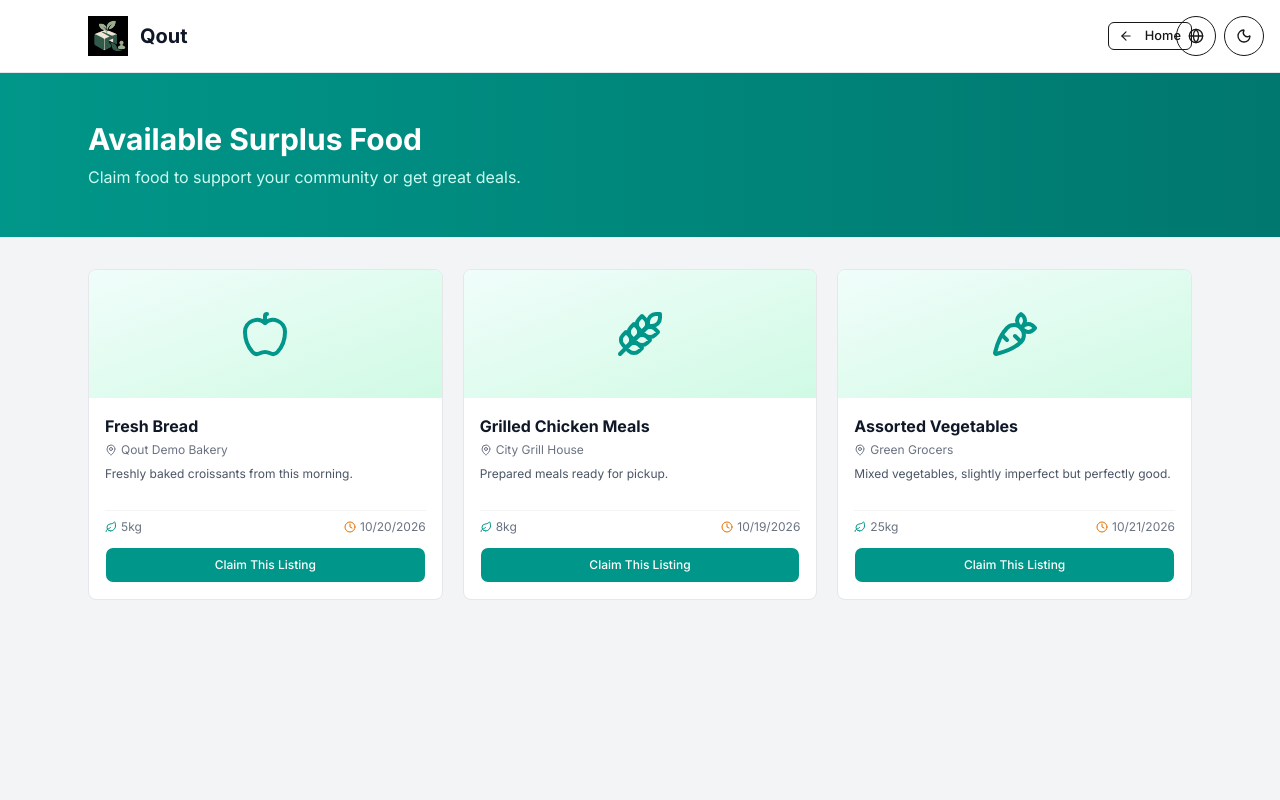
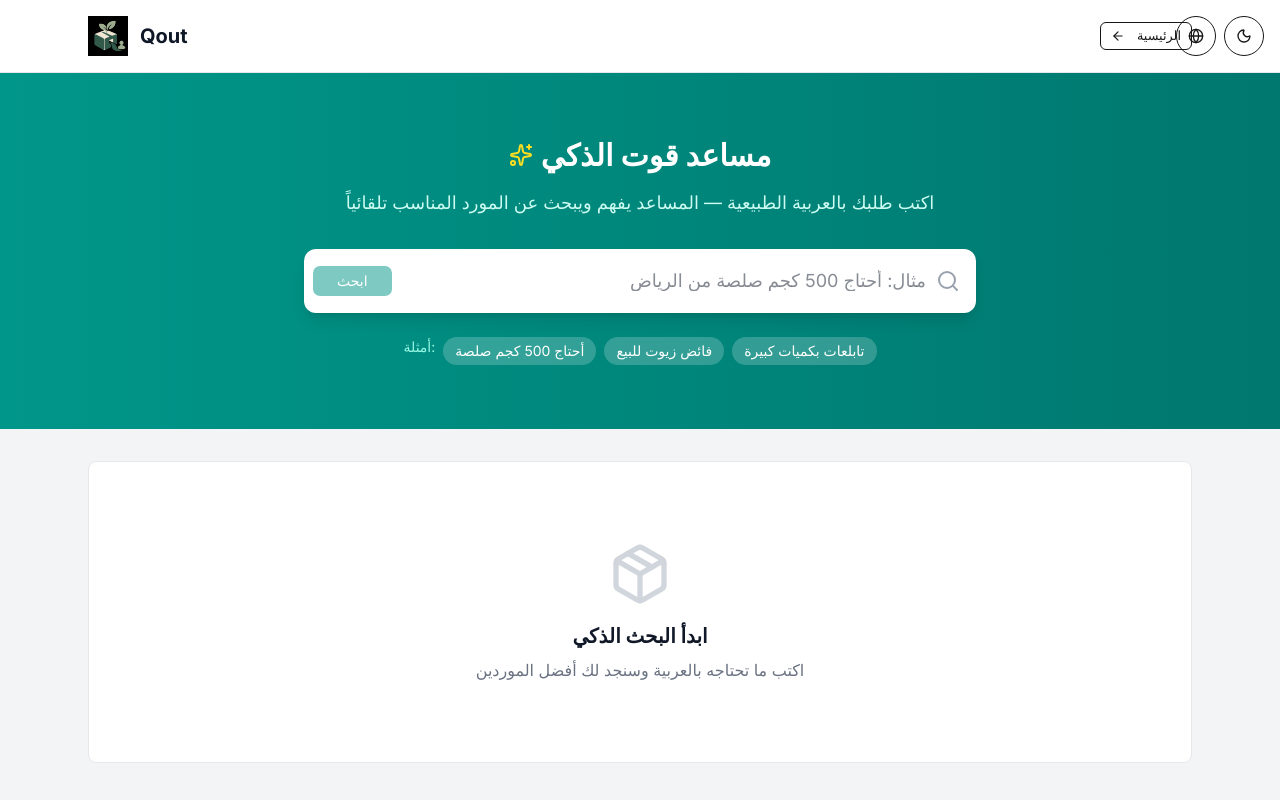
Before and after one commit to althubaitilayan-collab/qoutlog-v2, a Next.js app: page /marketplace in a window 1280 px wide. Built offline with nearby package versions, Linux system fonts and the light colour scheme.

Commit message:
Add AI-powered Arabic search and matching system

```diff
--- /dev/null
+++ b/app/api/ai-match/route.ts
@@ -0,0 +1,98 @@
+import { NextResponse } from "next/server";
+
+// Mock database of available surplus (in production, this comes from Supabase/Neon)
+const availableListings = [
+  {
+    id: "1",
+    title: "صلصة ناكيبا",
+    businessName: "مصنع الذهب",
+    quantityKg: 2000,
+    pricePerKg: 18,
+    city: "الرياض",
+    expiryMonths: 14,
+    category: "صلصات",
+  },
+  {
+    id: "2",
+    title: "فائض زيوت",
+    businessName: "معمل النخيل",
+    quantityKg: 800,
+    pricePerKg: 22,
+    city: "جدة",
+    expiryMonths: 8,
+    category: "زيوت",
+  },
+  {
+    id: "3",
+    title: "تابلعات متنوعة",
+    businessName: "مستودع الأمين",
+    quantityKg: 5000,
+    pricePerKg: 4.5,
+    city: "الدمام",
+    expiryMonths: 18,
+    category: "تابلعات",
+  },
+  {
+    id: "4",
+    title: "عصائر طازجة",
+    businessName: "مصنع الفواكه",
+    quantityKg: 1500,
+    pricePerKg: 12,
+    city: "الرياض",
+    expiryMonths: 6,
+    category: "مشروبات",
+  },
+];
+
+export async function POST(request: Request) {
+  try {
+    const { query } = await request.json();
+
+    if (!query || typeof query !== "string") {
+      return NextResponse.json(
+        { error: "يرجى إدخال طلب صالح" },
+        { status: 400 }
+      );
+    }
+
+    // Simple keyword-based matching (replace with LLM API call in production)
+    const normalizedQuery = query.toLowerCase().trim();
+    const matchedListings = availableListings.filter((listing) => {
+      const titleMatch = listing.title.includes(normalizedQuery);
+      const categoryMatch = listing.category.includes(normalizedQuery);
+      const businessMatch = listing.businessName.includes(normalizedQuery);
+      const cityMatch = listing.city.includes(normalizedQuery);
+
+      // Also match partial keywords for better UX
+      const queryWords = normalizedQuery.split(/\s+/);
+      const wordMatch = queryWords.some(
+        (word) =>
+          listing.title.includes(word) ||
+          listing.category.includes(word) ||
+          listing.city.includes(word)
+      );
+
+      return titleMatch || categoryMatch || businessMatch || cityMatch || wordMatch;
+    });
+
+    // If no exact matches, return all listings as fallback
+    const results = matchedListings.length > 0 ? matchedListings : availableListings;
+
+    return NextResponse.json({
+      success: true,
+      query,
+      matchesCount: results.length,
+      listings: results,
+      message:
+        results.length > 0
+          ? `تم العثور على ${results.length} نتيجة مطابقة لطلبك`
+          : "لم يتم العثور على نتائج مطابقة، إليك جميع المنتجات المتاحة",
+    });
+  } catch (error) {
+    console.error("AI Match Error:", error);
+    return NextResponse.json(
+      { error: "حدث خطأ أثناء معالجة الطلب" },
+      { status: 500 }
+    );
+  }
+}
--- a/app/marketplace/page.tsx
+++ b/app/marketplace/page.tsx
@@ -4,40 +4,77 @@ import { useLanguage } from "@/context/LanguageContext";
 import { LanguageThemeSwitcher } from "../components/LanguageThemeSwitcher";
 import Link from "next/link";
 import { Button } from "../components/ui/button";
-import { Leaf, MapPin, Clock, ArrowLeft, Package, Apple, Wheat, Carrot } from "lucide-react";
-import { useState, useEffect } from "react";
+import { Leaf, MapPin, Clock, ArrowLeft, Package, Apple, Wheat, Carrot, Search, Sparkles } from "lucide-react";
+import { useState } from "react";
 
 interface Listing {
   id: string;
   title: string;
   quantityKg: number;
-  expiryDate: string;
-  description: string;
-  imageUrl: string;
+  pricePerKg?: number;
+  expiryDate?: string;
+  expiryMonths?: number;
+  description?: string;
+  imageUrl?: string;
   business: {
     businessName: string;
   };
+  businessName?: string;
+  city?: string;
+  category?: string;
 }
 
-const foodIcons = [Apple, Wheat, Carrot, Leaf];
+const foodIcons: Record<string, React.ElementType> = {
+  صلصات: Apple,
+  زيوت: Wheat,
+  تابلعات: Carrot,
+  مشروبات: Leaf,
+  default: Package,
+};
 
 export default function MarketplacePage() {
   const { t } = useLanguage();
+  const [searchQuery, setSearchQuery] = useState("");
+  const [isSearching, setIsSearching] = useState(false);
   const [listings, setListings] = useState<Listing[]>([]);
-  const [loading, setLoading] = useState(true);
+  const [hasSearched, setHasSearched] = useState(false);
+  const [matchMessage, setMatchMessage] = useState("");
 
-  useEffect(() => {
-    fetch("/api/listings")
-      .then((res) => res.json())
-      .then((data) => {
-        setListings(data);
-        setLoading(false);
-      })
-      .catch((err) => {
-        console.error(err);
-        setLoading(false);
+  const handleAISearch = async () => {
+    if (!searchQuery.trim()) return;
+
+    setIsSearching(true);
+    setHasSearched(true);
+
+    try {
+      const response = await fetch("/api/ai-match", {
+        method: "POST",
+        headers: { "Content-Type": "application/json" },
+        body: JSON.stringify({ query: searchQuery }),
       });
-  }, []);
+
+      const data = await response.json();
+
+      if (data.success) {
+        setListings(data.listings);
+        setMatchMessage(data.message);
+      } else {
+        setMatchMessage("حدث خطأ أثناء البحث");
+      }
+    } catch (error) {
+      console.error("Search error:", error);
+      setMatchMessage("حدث خطأ في الاتصال");
+    } finally {
+      setIsSearching(false);
+    }
+  };
+
+  const getIconForListing = (listing: Listing) => {
+    if (listing.category && foodIcons[listing.category]) {
+      return foodIcons[listing.category];
+    }
+    return foodIcons.default;
+  };
 
   return (
     <div className="min-h-screen bg-gray-100 dark:bg-gray-950">
@@ -50,53 +87,98 @@ export default function MarketplacePage() {
       <header className="bg-white dark:bg-gray-900 border-b border-gray-200 dark:border-gray-800">
         <div className="max-w-6xl mx-auto px-6 py-4 flex justify-between items-center">
           <Link href="/" className="flex items-center gap-3">
-            <img
-              src="/logo.png"
-              alt="Qout Logo"
-              width="40"
-              height="40"
-              style={{ width: "40px", height: "40px", objectFit: "contain" }}
-            />
+            <img src="/logo.png" alt="Qout Logo" width="40" height="40" style={{ width: "40px", height: "40px", objectFit: "contain" }} />
             <span className="text-xl font-bold text-gray-900 dark:text-white">{t("brand.name")}</span>
           </Link>
           <Link href="/">
             <Button variant="outline" size="sm">
-              <ArrowLeft className="w-4 h-4 mr-2" /> Home
+              <ArrowLeft className="w-4 h-4 mr-2" /> الرئيسية
             </Button>
           </Link>
         </div>
       </header>
 
-      {/* Hero Banner */}
-      <div className="bg-gradient-to-r from-teal-600 to-teal-700 dark:from-teal-800 dark:to-teal-900 text-white py-12">
-        <div className="max-w-6xl mx-auto px-6">
-          <h1 className="text-3xl font-bold mb-2">{t("marketplace.title")}</h1>
-          <p className="text-teal-100">{t("marketplace.subtitle")}</p>
+      {/* AI Search Hero Section */}
+      <div className="bg-gradient-to-r from-teal-600 to-teal-700 dark:from-teal-800 dark:to-teal-900 text-white py-16">
+        <div className="max-w-4xl mx-auto px-6 text-center">
+          <div className="flex items-center justify-center gap-2 mb-4">
+            <Sparkles className="w-6 h-6 text-yellow-300" />
+            <h1 className="text-3xl font-bold">مساعد قوت الذكي</h1>
+          </div>
+          <p className="text-teal-100 mb-8 text-lg">
+            اكتب طلبك بالعربية الطبيعية — المساعد يفهم ويبحث عن المورد المناسب تلقائياً
+          </p>
+
+          {/* AI Search Input */}
+          <div className="relative max-w-2xl mx-auto">
+            <input
+              type="text"
+              value={searchQuery}
+              onChange={(e) => setSearchQuery(e.target.value)}
+              onKeyDown={(e) => e.key === "Enter" && handleAISearch()}
+              placeholder="مثال: أحتاج 500 كجم صلصة من الرياض"
+              className="w-full px-6 py-4 pr-12 rounded-xl text-gray-900 dark:text-white bg-white dark:bg-gray-800 border-2 border-transparent focus:border-teal-400 focus:outline-none text-lg shadow-lg"
+              dir="rtl"
+            />
+            <Search className="absolute right-4 top-1/2 -translate-y-1/2 w-6 h-6 text-gray-400" />
+            <Button
+              onClick={handleAISearch}
+              disabled={isSearching || !searchQuery.trim()}
+              className="absolute left-2 top-1/2 -translate-y-1/2 bg-teal-600 hover:bg-teal-700 text-white px-6 py-2 rounded-lg"
+            >
+              {isSearching ? "جاري البحث..." : "ابحث"}
+            </Button>
+          </div>
+
+          {/* Example Queries */}
+          <div className="mt-6 flex flex-wrap justify-center gap-2 text-sm">
+            <span className="text-teal-200">أمثلة:</span>
+            {["أحتاج 500 كجم صلصة", "فائض زيوت للبيع", "تابلعات بكميات كبيرة"].map((example) => (
+              <button
+                key={example}
+                onClick={() => {
+                  setSearchQuery(example);
+                  handleAISearch();
+                }}
+                className="px-3 py-1 bg-white/20 hover:bg-white/30 rounded-full transition-colors"
+              >
+                {example}
+              </button>
+            ))}
+          </div>
         </div>
       </div>
 
-      {/* Main Content */}
+      {/* Results Section */}
       <main className="max-w-6xl mx-auto px-6 py-8">
-        {loading ? (
-          <div className="text-center py-20">
-            <div className="animate-spin rounded-full h-10 w-10 border-b-2 border-teal-600 mx-auto mb-4"></div>
-            <p className="text-gray-500">Loading...</p>
+        {hasSearched && (
+          <div className="mb-6 p-4 bg-white dark:bg-gray-900 rounded-lg border border-gray-200 dark:border-gray-800">
+            <p className="text-gray-700 dark:text-gray-300 flex items-center gap-2">
+              <Sparkles className="w-5 h-5 text-teal-600" />
+              {matchMessage}
+            </p>
+          </div>
+        )}
+
+        {!hasSearched ? (
+          <div className="text-center py-20 bg-white dark:bg-gray-900 rounded-lg border border-gray-200 dark:border-gray-800">
+            <Package className="w-16 h-16 text-gray-300 mx-auto mb-4" />
+            <h3 className="text-xl font-bold text-gray-900 dark:text-white mb-2">ابدأ البحث الذكي</h3>
+            <p className="text-gray-500">اكتب ما تحتاجه بالعربية وسنجد لك أفضل الموردين</p>
           </div>
         ) : listings.length === 0 ? (
-          <div className="text-center py-16 bg-white dark:bg-gray-900 rounded-lg border border-gray-200 dark:border-gray-800">
-            <Package className="w-12 h-12 text-gray-300 mx-auto mb-4" />
-            <h3 className="text-lg font-bold text-gray-900 dark:text-white mb-2">{t("marketplace.noListings")}</h3>
-            <p className="text-gray-500 mb-6 text-sm">{t("marketplace.checkBack")}</p>
-            <Link href="/supplier/dashboard">
-              <Button className="bg-teal-600 hover:bg-teal-700 text-white">
-                Post Surplus Food
-              </Button>
-            </Link>
+          <div className="text-center py-20 bg-white dark:bg-gray-900 rounded-lg border border-gray-200 dark:border-gray-800">
+            <Package className="w-16 h-16 text-gray-300 mx-auto mb-4" />
+            <h3 className="text-xl font-bold text-gray-900 dark:text-white mb-2">لا توجد نتائج</h3>
+            <p className="text-gray-500 mb-6">جرب كلمات مختلفة أو تصفح جميع المنتجات</p>
+            <Button onClick={() => { setSearchQuery(""); setHasSearched(false); }} className="bg-teal-600 hover:bg-teal-700 text-white">
+              بحث جديد
+            </Button>
           </div>
         ) : (
           <div className="grid grid-cols-1 md:grid-cols-2 lg:grid-cols-3 gap-5">
-            {listings.map((item, index) => {
-              const IconComponent = foodIcons[index % foodIcons.length];
+            {listings.map((item) => {
+              const IconComponent = getIconForListing(item);
               return (
                 <div
                   key={item.id}
@@ -115,26 +197,30 @@ export default function MarketplacePage() {
 
                     <div className="flex items-center gap-1 text-xs text-gray-500 dark:text-gray-400 mb-2">
                       <MapPin className="w-3 h-3" />
-                      <span>{item.business.businessName}</span>
+                      <span>{item.businessName || item.business?.businessName}</span>
+                      {item.city && <span className="mx-1">• {item.city}</span>}
                     </div>
-
-                    <p className="text-xs text-gray-600 dark:text-gray-300 mb-3 line-clamp-2 h-8">
-                      {item.description || "No description provided."}
-                    </p>
 
                     <div className="flex items-center justify-between text-xs text-gray-500 dark:text-gray-400 mb-3 pt-2 border-t border-gray-100 dark:border-gray-800">
                       <span className="flex items-center gap-1">
                         <Leaf className="w-3 h-3 text-teal-600" />
-                        {item.quantityKg}kg
+                        {item.quantityKg} كجم
                       </span>
-                      <span className="flex items-center gap-1">
-                        <Clock className="w-3 h-3 text-amber-600" />
-                        {new Date(item.expiryDate).toLocaleDateString()}
-                      </span>
+                      {item.pricePerKg && (
+                        <span className="flex items-center gap-1">
+                          <span className="text-amber-600 font-semibold">{item.pricePerKg} ر.س/كجم</span>
+                        </span>
+                      )}
+                      {item.expiryMonths && (
+                        <span className="flex items-center gap-1">
+                          <Clock className="w-3 h-3 text-amber-600" />
+                          {item.expiryMonths} شهر
+                        </span>
+                      )}
                     </div>
 
                     <Button className="w-full bg-teal-600 hover:bg-teal-700 text-white text-xs py-2 h-9">
-                      {t("marketplace.claimButton")}
+                      طلب شراء
                     </Button>
                   </div>
                 </div>
```
